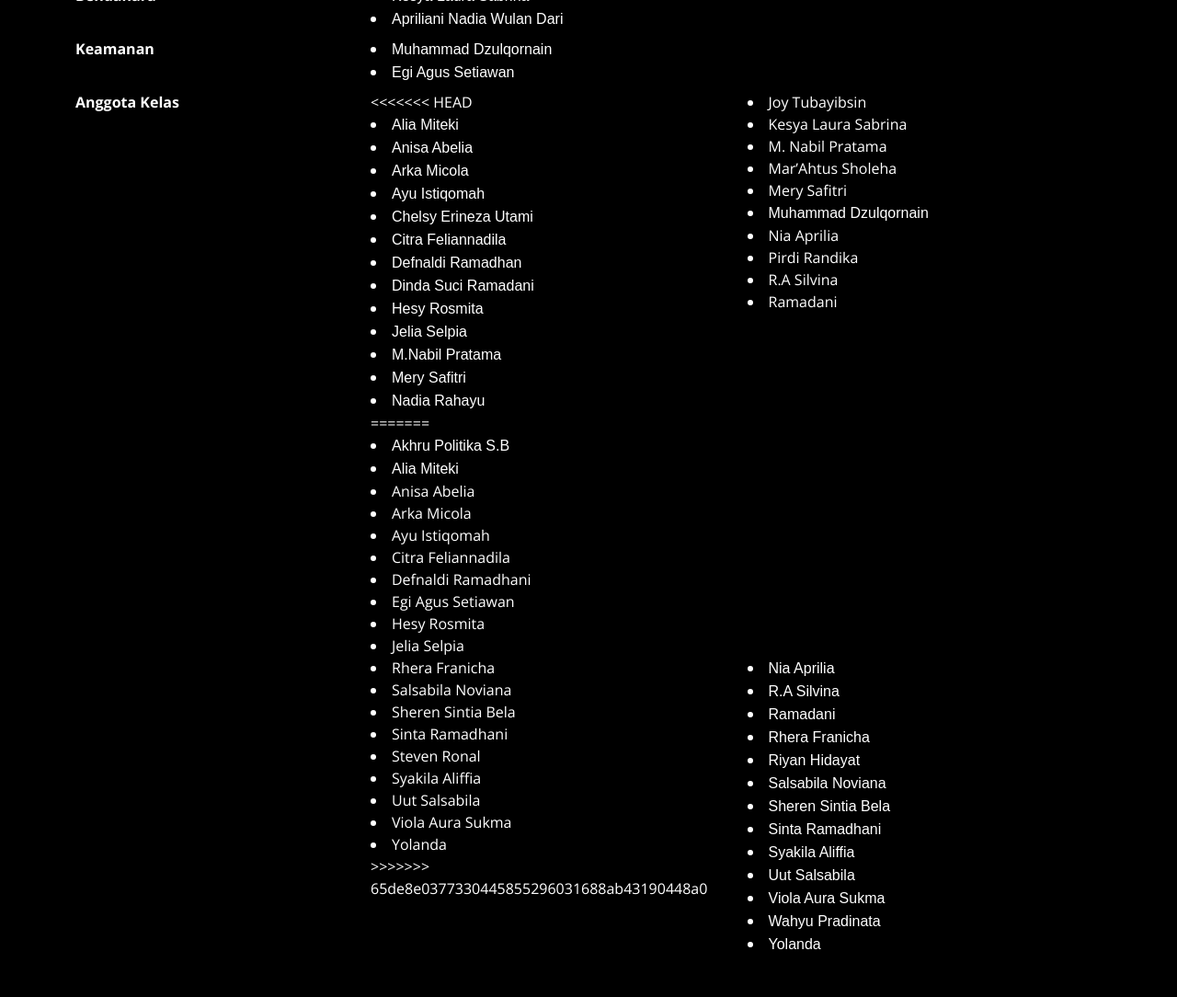
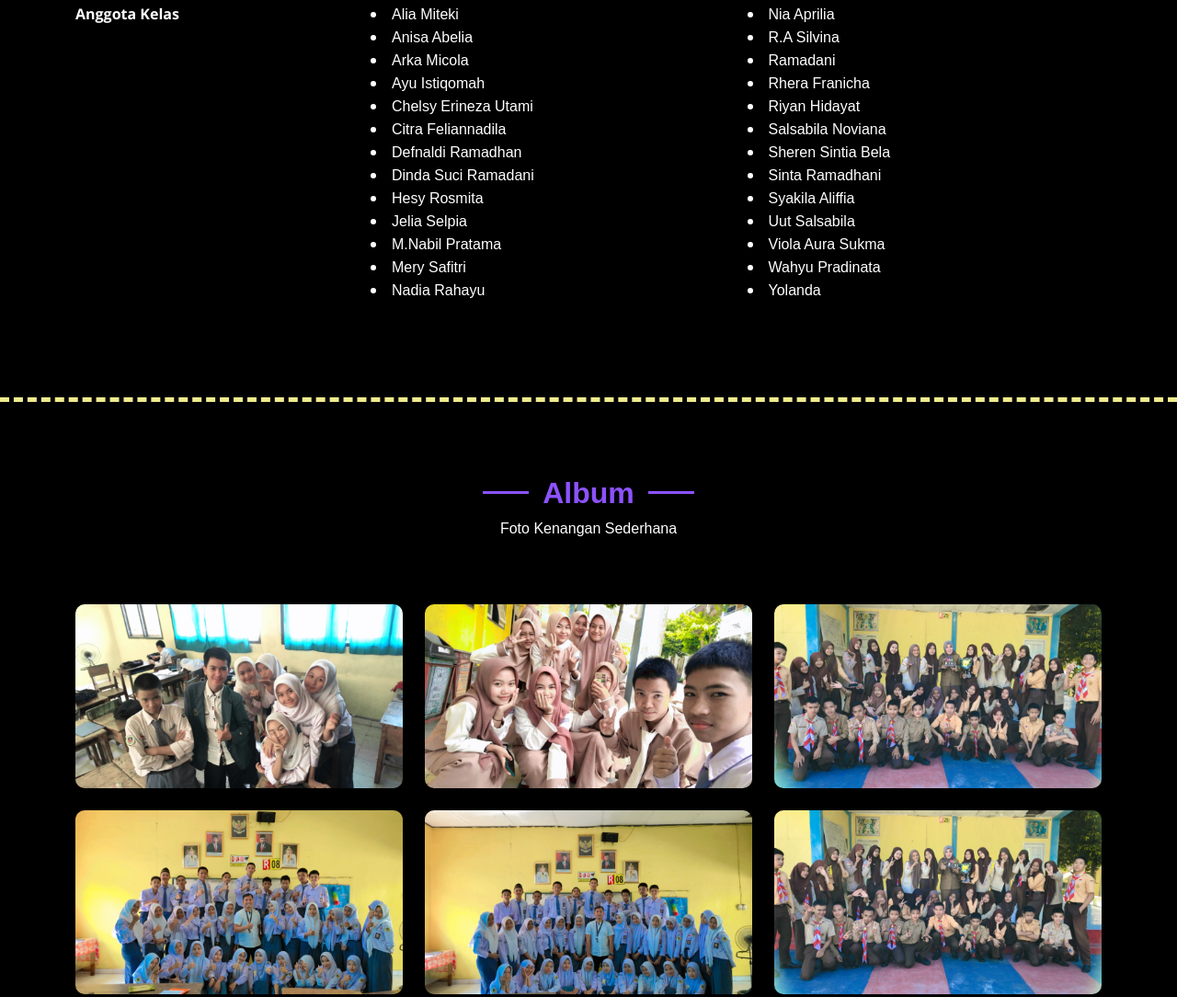
Before and after one commit to xtkj4/xtkj4, a website: page index.html in a window 1280 px wide. Shown: the part 1358-2442 px from the top of the page at 92% size. Drawn offline with nearby package versions, Linux system fonts and the light colour scheme.

Commit message:
Update index.html

```diff
--- a/index.html
+++ b/index.html
@@ -119,15 +119,11 @@
 
               <dt class="col-sm-3">Wali Kelas X</dt>
               <dd class="col-sm-9 ps-5">
-<<<<<<< HEAD
                 <li><a href="https://www.instagram.com/dian_novitayanti/">Dian Novitayanti</a></li>
               </dd>
               <dt class="col-sm-3">Wali Kelas XI</dt>
               <dd class="col-sm-9 ps-5">
                 <li><a href="https://www.instagram.com/reddy_doank/">Okta Redy Wijaya</a></li>
-=======
-                <li>Dian Novitayanti</li>
->>>>>>> 65de8e0377330445855296031688ab43190448a0
               </dd>
 
               <dt class="col-sm-3">Ketua Kelas</dt>
@@ -174,7 +170,6 @@
               <dd class="col-sm-9 ps-5">
                 <div class="row">
                   <div class="col-md-6">
-<<<<<<< HEAD
                     <li><a href="https://www.instagram.com/aliamiteki/">Alia Miteki</a></li>
                     <li><a href="https://www.instagram.com/anisaabellia__07/">Anisa Abelia</a></li>
                     <li><a href="https://www.instagram.com/arka_micola/">Arka Micola</a></li>
@@ -188,41 +183,6 @@
                     <li><a href="https://www.instagram.com/nabilpratama70/">M.Nabil Pratama</a></li>
                     <li><a href="https://www.instagram.com/mrrysftry_/">Mery Safitri</a></li>
                     <li><a href="https://www.instagram.com/nanad_180307/">Nadia Rahayu</a></li>
-=======
-                    <li><a href="">Akhru Politika S.B</a></li>
-                    <li><a href="https://instagram.com/">Alia Miteki</a></li>
-                    <li>Anisa Abelia</li>
-                    <li>Arka Micola</li>
-                    <li>Ayu Istiqomah</li>
-                    <li>Citra Feliannadila</li>
-                    <li>Defnaldi Ramadhani</li>
-                    <li>Egi Agus Setiawan</li>
-                    <li>Hesy Rosmita</li>
-                    <li>Jelia Selpia</li>
-                  </div>
-                  <div class="col-md-6">
-                    <li>Joy Tubayibsin</li>
-                    <li>Kesya Laura Sabrina</li>
-                    <li>M. Nabil Pratama</li>
-                    <li>Mar’Ahtus Sholeha</li>
-                    <li>Mery Safitri</li>
-                    <li><a href="https://instagram.com/m.dzulqornainnn">Muhammad Dzulqornain</a></li>
-                    <li>Nia Aprilia</li>
-                    <li>Pirdi Randika</li>
-                    <li>R.A Silvina</li>
-                    <li>Ramadani</li>
-                  </div>
-                  <div class="col-md-6">
-                    <li>Rhera Franicha</li>
-                    <li>Salsabila Noviana</li>
-                    <li>Sheren Sintia Bela</li>
-                    <li>Sinta Ramadhani</li>
-                    <li>Steven Ronal</li>
-                    <li>Syakila Aliffia</li>
-                    <li>Uut Salsabila</li>
-                    <li>Viola Aura Sukma</li>
-                    <li>Yolanda</li>
->>>>>>> 65de8e0377330445855296031688ab43190448a0
                   </div>
                   <div class="col-md-6"><li><a href="https://www.instagram.com/niapriliaaaa/">Nia Aprilia</a></li>
                     <li><a href="https://www.instagram.com/silvinaa840/">R.A Silvina</a></li>
```
